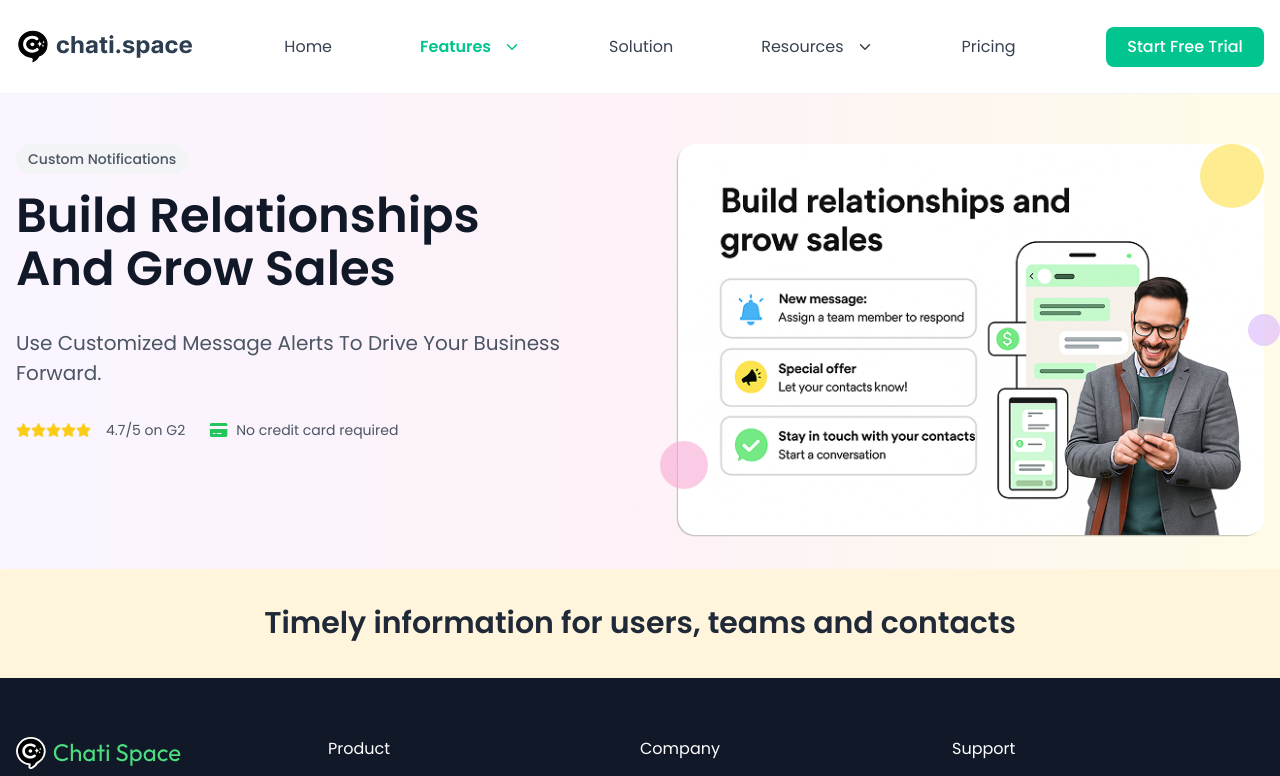
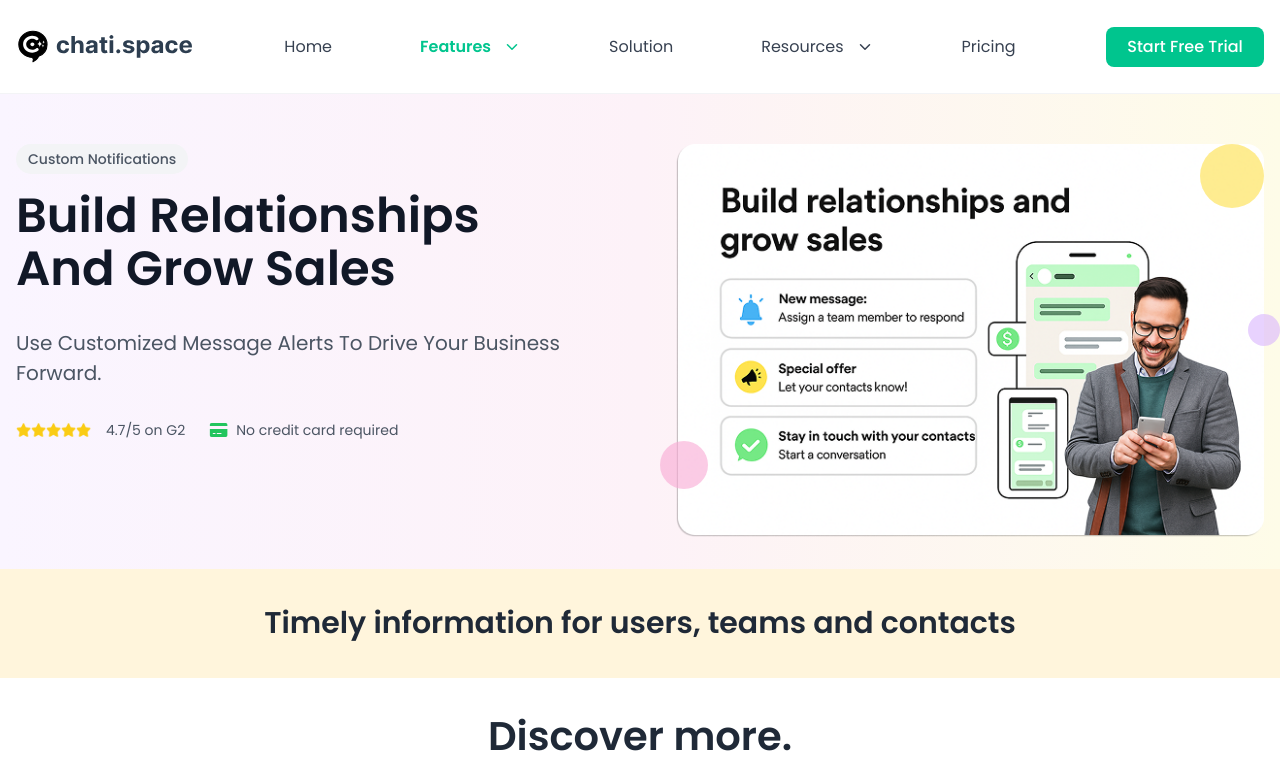
Before and after one commit to AQuadic/chat.space_nextjs, a Next.js app: page /features/notifications in a window 1280 px wide. Shown: the top 776 px of the page. Built offline with nearby package versions, Linux system fonts and the light colour scheme.

Commit message:
add discover more section

```diff
--- a/src/components/features/notifications/MainNotifications.tsx
+++ b/src/components/features/notifications/MainNotifications.tsx
@@ -1,11 +1,13 @@
 import React from "react";
 import NotificationsHeader from "./NotificationsHeader";
 import NotificationTitle from "./NotificationTitle";
+import DiscoverMore from "@/components/general/DiscoverMore";
 
 const MainNotifications = () => {
   return <div>
     <NotificationsHeader />
     <NotificationTitle />
+    <DiscoverMore />
   </div>;
 };
 
```
